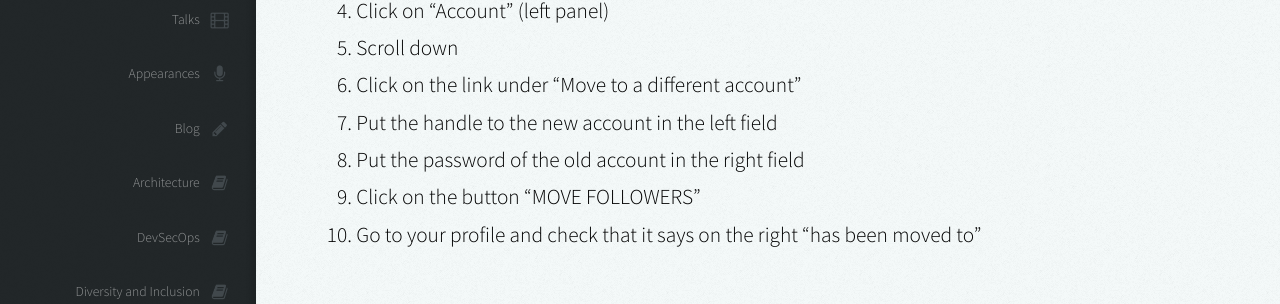
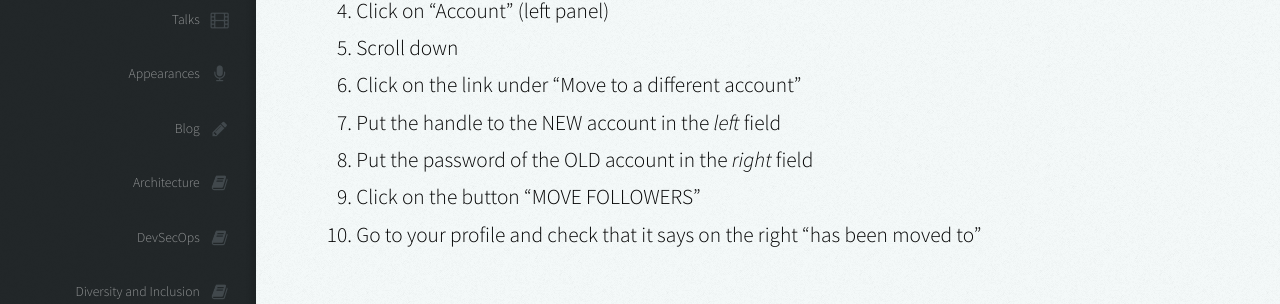
Before and after one commit to patricia-gallardo/patricia-gallardo.github.io, a Jekyll site: the page built from _posts/2022-11-18-mastodon_migration.md, in a window 1280 px wide and 900 px high, scrolled down 2275 px. Shown: the part 245-549 px from the top of the window. Built offline with Jekyll 4.4.1, drawn with Linux system fonts in a browser that asks for light colours; nearby versions of some CDN libraries.

Commit message:
Add emphasis

```diff
--- a/_posts/2022-11-18-mastodon_migration.md
+++ b/_posts/2022-11-18-mastodon_migration.md
@@ -72,8 +72,8 @@ I will try to keep this short and simple. We are going to try to migrate from on
 4. Click on "Account" (left panel)
 5. Scroll down
 6. Click on the link under "Move to a different account"
-7. Put the handle to the new account in the left field
-8. Put the password of the old account in the right field
+7. Put the handle to the **NEW** account in the _left_ field
+8. Put the password of the **OLD** account in the _right_ field
 9. Click on the button "MOVE FOLLOWERS"
 10. Go to your profile and check that it says on the right "has been moved to"
 
```
